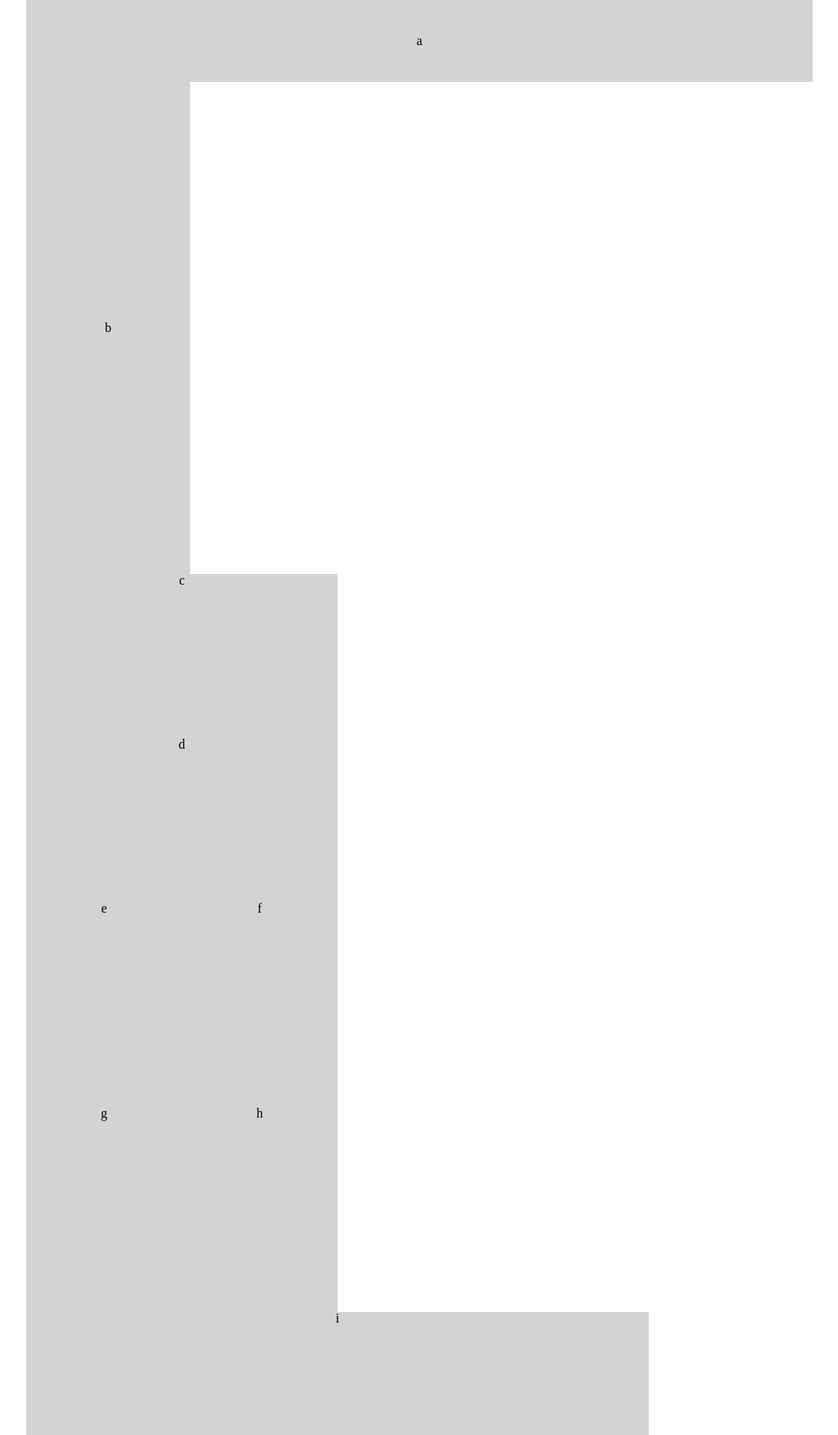
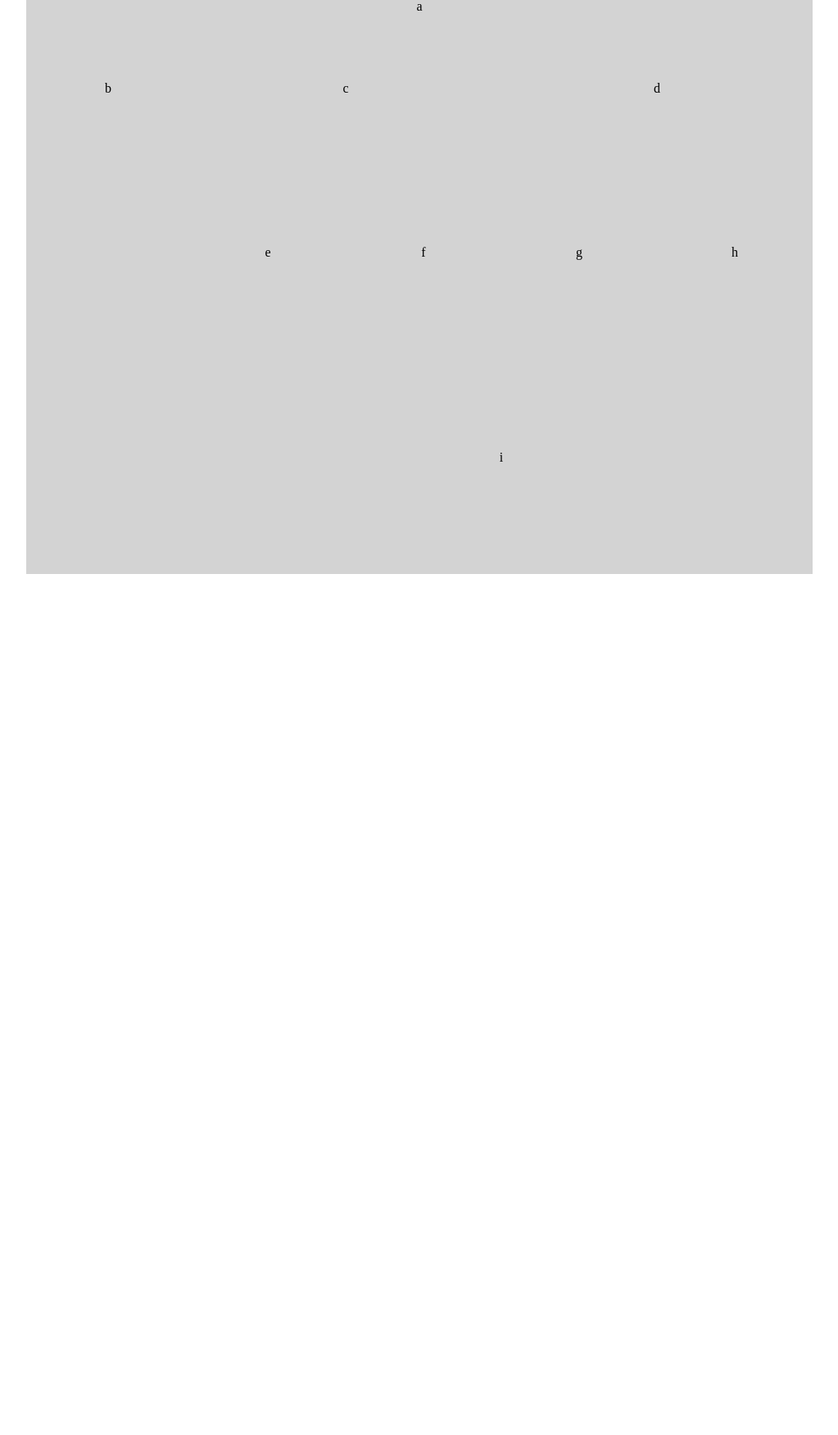
Before and after one commit to Anolla/lab-01, a plain HTML site: page index.html in a window 1280 px wide. Shown: the whole page at 82% size, without its empty margins (128-1151 px from the left). After the commit the page ends 800 px from the top, so only its background shows below. Drawn offline with Linux system fonts and the light colour scheme.

Commit message:
Revert "lab4b partly done"

```diff
--- a/css/layout.css
+++ b/css/layout.css
@@ -4,28 +4,9 @@
         margin: 0px auto;
         /* min-width: 480px; */
     }
-    .container{
-
-        display: flex;
-        flex-direction:column ;
-    }
-
-    #div1{
-
-        display: flex;
-        flex-direction: row;
-        flex-wrap: wrap;
-    }
-    #div2{
-        display: flex;
-        flex-direction: row;
-        flex-wrap: wrap;
-    }
-
     header {
         height: 75px;
         width: 480px;
-
     }
     #floatedC {
         height: 125px;
@@ -34,7 +15,6 @@
     #floatedD {
         height: 125px;
         width: 480px;
-
     }
     aside {
         height: 150px;
@@ -43,32 +23,28 @@
     #floatedE {
         width: 240px;
         height: 250px;
-        align-self:flex-start ;
+        float: left;
     }
     #floatedF {
         width: 240px;
         height: 250px;
-        align-self:flex-end ;
+        float: left;
     }
     #floatedG {
         width: 240px;
         height: 250px;
-
+        float: left;
         clear: left;
     }
     #floatedH {
         width: 240px;
         height: 250px;
-
+        float: left;
     }
     footer {
         width: 480px;
         height: 80px;
         clear: left;
-        /* display: flex; */
-        /* align-items: center;
-        justify-content: center; */
-
     }
 }
 
@@ -81,70 +57,45 @@
     header {
         height: 100px;
         width: 960px;
-        display: flex;
-        align-items: center;
-        justify-content: center;
-        order: 1;
     }
-
     aside {
         height: 600px;
         width: 200px;
-        display: flex;
-    align-items: center;
-    justify-content: center;
-    order: 1;
-
+        float: left;
     }
-    #innerDiv{
-        order: 2;
-        display: flex;
-        flex-direction: column;
-
-    }
-
-    #div1{
-        order: 1;
-        display: flex;
-    }
-    #div2{
-        order: 2;
-        display: flex;
-    }
-
     #floatedC {
         height: 200px;
         width: 380px;
-
+        float: left;
     }
     #floatedD {
         height: 200px;
         width: 380px;
-
+        float: left;
     }
     #floatedE {
         width: 190px;
         height: 250px;
-
+        float: left;
     }
     #floatedF {
         width: 190px;
         height: 250px;
-
+        float: left;
     }
     #floatedG {
         width: 190px;
         height: 250px;
-
+        float: left;
     }
     #floatedH {
         width: 190px;
         height: 250px;
-
+        float: left;
     }
     footer {
         width: 760px;
         height: 150px;
-
+        float: left;
     }
 }
--- a/index.html
+++ b/index.html
@@ -9,31 +9,21 @@
     <link rel="stylesheet" href="css/reset.css">
     <link rel="stylesheet" href="css/base.css">
     <link rel="stylesheet" href="css/layout.css">
-    <link rel="stylesheet" href="css/modules.css">
 </head>
 
 <body>
     <div class='container'>
 
         <header>a</header>
-        <main>
         <aside>b</aside>
-        <div id='innerDiv'>
         <section id='floatedC'>c</section>
         <section id='floatedD'>d</section>
-        <div id='div1'>
-            <section id='floatedE'>e</section>
+        <section id='floatedE'>e</section>
+        <section id='floatedF'>f</section>
+        <section id='floatedG'>g</section>
+        <section id='floatedH'>h</section>
+        <footer>i</footer>
 
-            <section id='floatedF'>f</section>
-        </div>
-        <div id='div2'>
-            <section id='floatedG'>g</section>
-            <section id='floatedH'>h</section>
-        </div>
-
-        </div>
-        <footer>i</footer>
-    </main>
     </div>
 </body>
 
```
Also changed, not shown: css/base.css (line endings or trailing spaces), css/modules.css (deleted).
